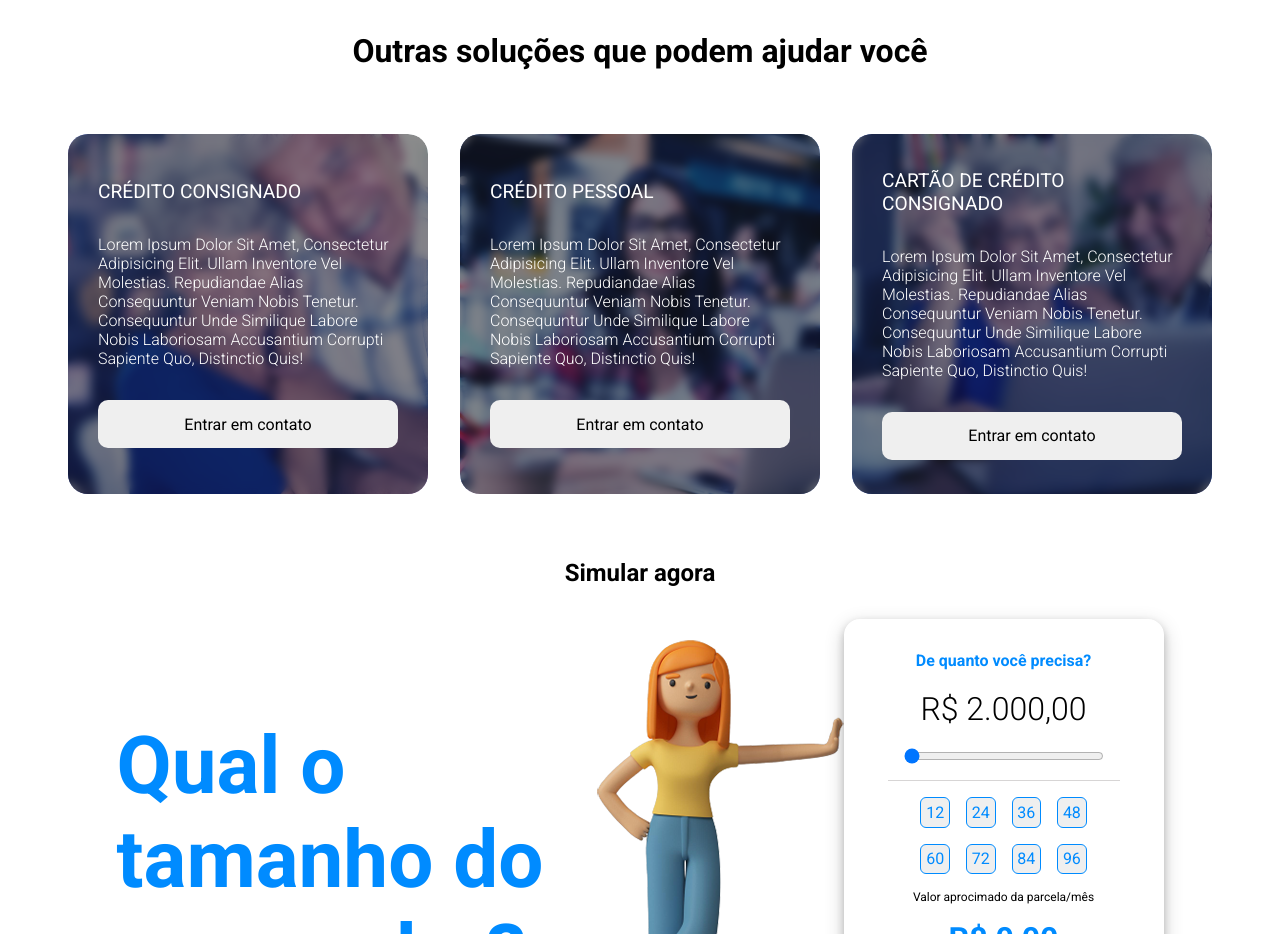
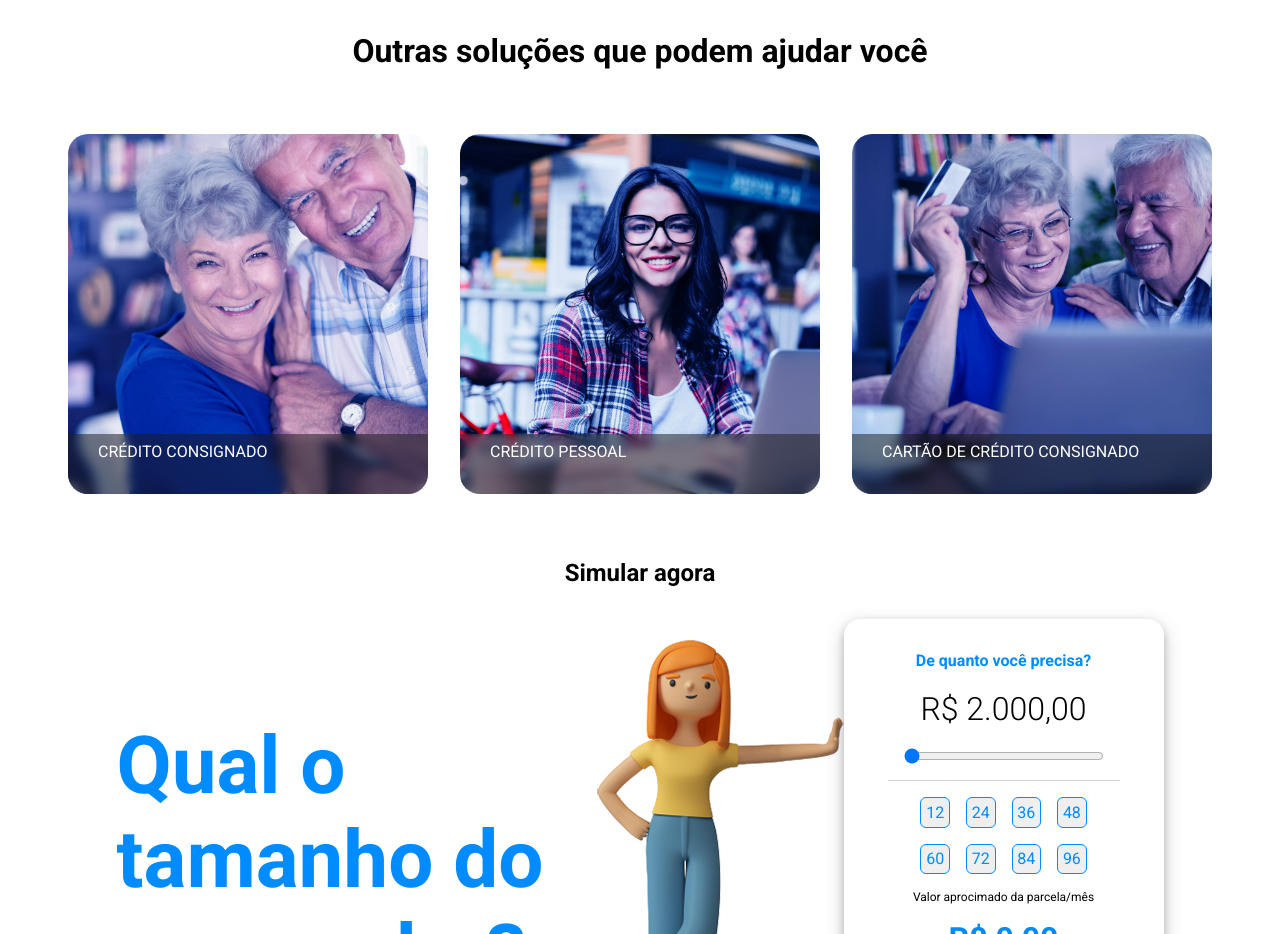
Before and after one commit to Catalendas/Oeste_financeira, a React (Vite) app: page /fgts in a window 1280 px wide. Shown: the part 1160-2094 px from the top of the page. Built offline with nearby package versions, Linux system fonts and the light colour scheme.

Commit message:
modify text card

```diff
--- a/src/components/Card/index.tsx
+++ b/src/components/Card/index.tsx
@@ -15,7 +15,6 @@ export function Card({img, title, description}: CardProps) {
                 <h2>{title}</h2>
                 <p>{description}</p>
 
-                <button>Entrar em contato</button>
             </CardContent>
         </CardContainer>
     )
--- a/src/components/Card/styled.ts
+++ b/src/components/Card/styled.ts
@@ -15,22 +15,25 @@ export const CardContainer = styled.div`
     }
 
     &:hover .card{
-        right: 0;
+        top: 160px;
     }
 
 `
 
 export const CardContent = styled.div`
         width: 22.5rem;
-        height: 22.5rem;
-        top: 0;
+        height: 12.5rem;
+        padding: 30px;
+        top: 300px;
+
         color: white;
-        position: absolute;
+
         background: rgba(27, 27, 27, 0.5);
         backdrop-filter: blur(5px);
-        border-radius: 15px;
-        padding: 30px;
+
+
         display: flex;
+        position: absolute;
         flex-direction: column;
         justify-content: center;
 
@@ -45,7 +48,7 @@ export const CardContent = styled.div`
 
         h2 {
             text-transform: uppercase;
-            font-size: 1.2rem;
+            font-size: 1rem;
             font-weight: 500;
         }
 
```
